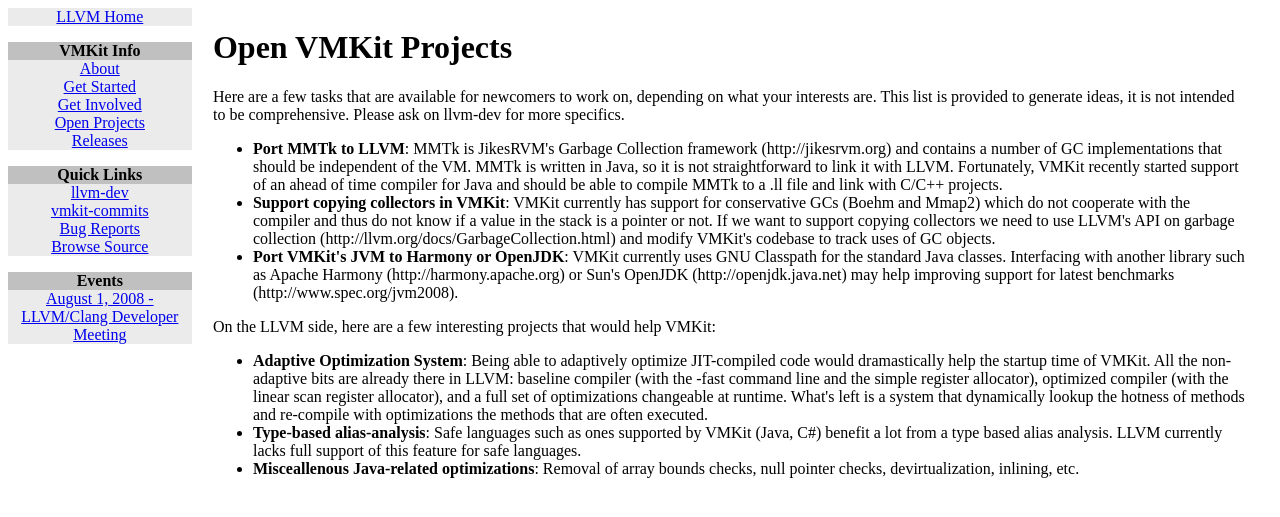
After one commit to llvm-mirror/vmkit, a PHP site: page /OpenProjects.html in a window 1280 px wide. The commit adds this page. Shown: the top 517 px of the page. Run offline with PHP 8.4, Linux system fonts and the light colour scheme.

Commit message:
Update www.
git-svn-id: https://llvm.org/svn/llvm-project/vmkit/trunk@67040 91177308-0d34-0410-b5e6-96231b3b80d8

```diff
--- /dev/null
+++ b/www/OpenProjects.html
@@ -0,0 +1,103 @@
+<!DOCTYPE HTML PUBLIC "-//W3C//DTD HTML 4.01//EN"
+          "http://www.w3.org/TR/html4/strict.dtd">
+<!-- Material used from: HTML 4.01 specs: http://www.w3.org/TR/html401/ -->
+<html>
+<head>
+  <META http-equiv="Content-Type" content="text/html; charset=ISO-8859-1" />
+  <title>"VMKit" JVM and .Net runtimes for LLVM</title>
+  <link type="text/css" rel="stylesheet" href="menu.css" />
+  <link type="text/css" rel="stylesheet" href="content.css" />
+</head>
+<body>
+<div id="menu">
+  <div>
+    <a href="http://llvm.org/">LLVM Home</a>
+  </div>
+
+  <div class="submenu">
+    <label>VMKit Info</label>
+    <a href="index.html">About</a>
+    <a href="get_started.html">Get&nbsp;Started</a>
+    <a href="get_involved.html">Get&nbsp;Involved</a>
+    <a href="OpenProjects.html">Open&nbsp;Projects</a>
+    <a href="releases/index.html">Releases</a>
+  </div>
+
+  <div class="submenu">
+    <label>Quick Links</label>
+    <a href="http://lists.cs.uiuc.edu/mailman/listinfo/llvmdev">llvm-dev</a>
+    <a href="http://lists.cs.uiuc.edu/mailman/listinfo/vmkit-commits">vmkit-commits</a>
+    <a href="http://llvm.org/bugs/">Bug Reports</a>
+    <a href="http://llvm.org/svn/llvm-project/vmkit/trunk/">Browse Source</a>
+  </div>
+
+  <div class="submenu">
+    <label>Events</label>
+    <a href="http://llvm.org/devmtg/">August 1, 2008 - LLVM/Clang Developer Meeting</a>
+  </div>
+
+</div>
+
+<div id="content">
+
+<h1>Open VMKit Projects</h1>
+
+<p>Here are a few tasks that are available for newcomers to work on, depending
+on what your interests are. This list is provided to generate ideas, it is not
+intended to be comprehensive. Please ask on llvm-dev for more specifics. </p>
+
+<ul>
+<li><b>Port MMTk to LLVM</b>:
+MMTk is JikesRVM's Garbage Collection framework (http://jikesrvm.org) and
+contains a number of GC implementations that should be independent of the VM.
+MMTk is written in Java, so it is not straightforward to link it with LLVM.
+Fortunately, VMKit recently started support of an ahead of time compiler for
+Java and should be able to compile MMTk to a .ll file and link with C/C++
+projects.
+</li>
+
+<li><b>Support copying collectors in VMKit</b>:
+VMKit currently has support for conservative GCs (Boehm and Mmap2) which do not
+cooperate with the compiler and thus do not know if a value in the stack is a
+pointer or not. If we want to support copying collectors we need to use LLVM's
+API on garbage collection (http://llvm.org/docs/GarbageCollection.html) and
+modify VMKit's codebase to track uses of GC objects.</li>
+
+<li><b>Port VMKit's JVM to Harmony or OpenJDK</b>:
+VMKit currently uses GNU Classpath for the standard Java classes. Interfacing
+with another library such as Apache Harmony (http://harmony.apache.org) or
+Sun's OpenJDK (http://openjdk.java.net) may help improving support for latest
+benchmarks (http://www.spec.org/jvm2008).</li>
+</ul>
+
+<p>
+On the LLVM side, here are a few interesting projects that would help VMKit:
+</p>
+
+<ul>
+<li><b>Adaptive Optimization System</b>:
+Being able to adaptively optimize JIT-compiled code would dramastically help
+the startup time of VMKit. All the non-adaptive bits are already there in LLVM:
+baseline compiler (with the -fast command line and the simple register
+allocator), optimized compiler (with the linear scan register allocator), and
+a full set of optimizations changeable at runtime. What's left is a system that
+dynamically lookup the hotness of methods and re-compile with optimizations the
+methods that are often executed.
+</li>
+
+<li><b>Type-based alias-analysis</b>:
+Safe languages such as ones supported by VMKit (Java, C#) benefit a lot from
+a type based alias analysis. LLVM currently lacks full support of this feature
+for safe languages.
+</li>
+
+<li><b>Misceallenous Java-related optimizations</b>:
+Removal of array bounds checks, null pointer checks, devirtualization,
+inlining, etc.
+</li>
+</ul>
+
+
+</div>
+</body>
+</html>
--- a/www/get_involved.html
+++ b/www/get_involved.html
@@ -19,6 +19,8 @@
     <a href="index.html">About</a>
     <a href="get_started.html">Get&nbsp;Started</a>
     <a href="get_involved.html">Get&nbsp;Involved</a>
+    <a href="OpenProjects.html">Open&nbsp;Projects</a>
+    <a href="releases/index.html">Releases</a>
   </div>
 
   <div class="submenu">
--- a/www/get_started.html
+++ b/www/get_started.html
@@ -19,6 +19,8 @@
     <a href="index.html">About</a>
     <a href="get_started.html">Get&nbsp;Started</a>
     <a href="get_involved.html">Get&nbsp;Involved</a>
+    <a href="OpenProjects.html">Open&nbsp;Projects</a>
+    <a href="releases/index.html">Releases</a>
   </div>
 
   <div class="submenu">
--- a/www/index.html
+++ b/www/index.html
@@ -19,6 +19,8 @@
     <a href="index.html">About</a>
     <a href="get_started.html">Get&nbsp;Started</a>
     <a href="get_involved.html">Get&nbsp;Involved</a>
+    <a href="OpenProjects.html">Open&nbsp;Projects</a>
+    <a href="releases/index.html">Releases</a>
   </div>
 
   <div class="submenu">
--- a/www/releases/index.html
+++ b/www/releases/index.html
@@ -19,6 +19,8 @@
     <a href="../index.html">About</a>
     <a href="../get_started.html">Get&nbsp;Started</a>
     <a href="../get_involved.html">Get&nbsp;Involved</a>
+    <a href="../OpenProjects.html">Open&nbsp;Projects</a>
+    <a href="index.html">Releases</a>
   </div>
 
   <div class="submenu">
```
Also changed, not shown: README.txt, www/menu.css (line endings or trailing spaces).
